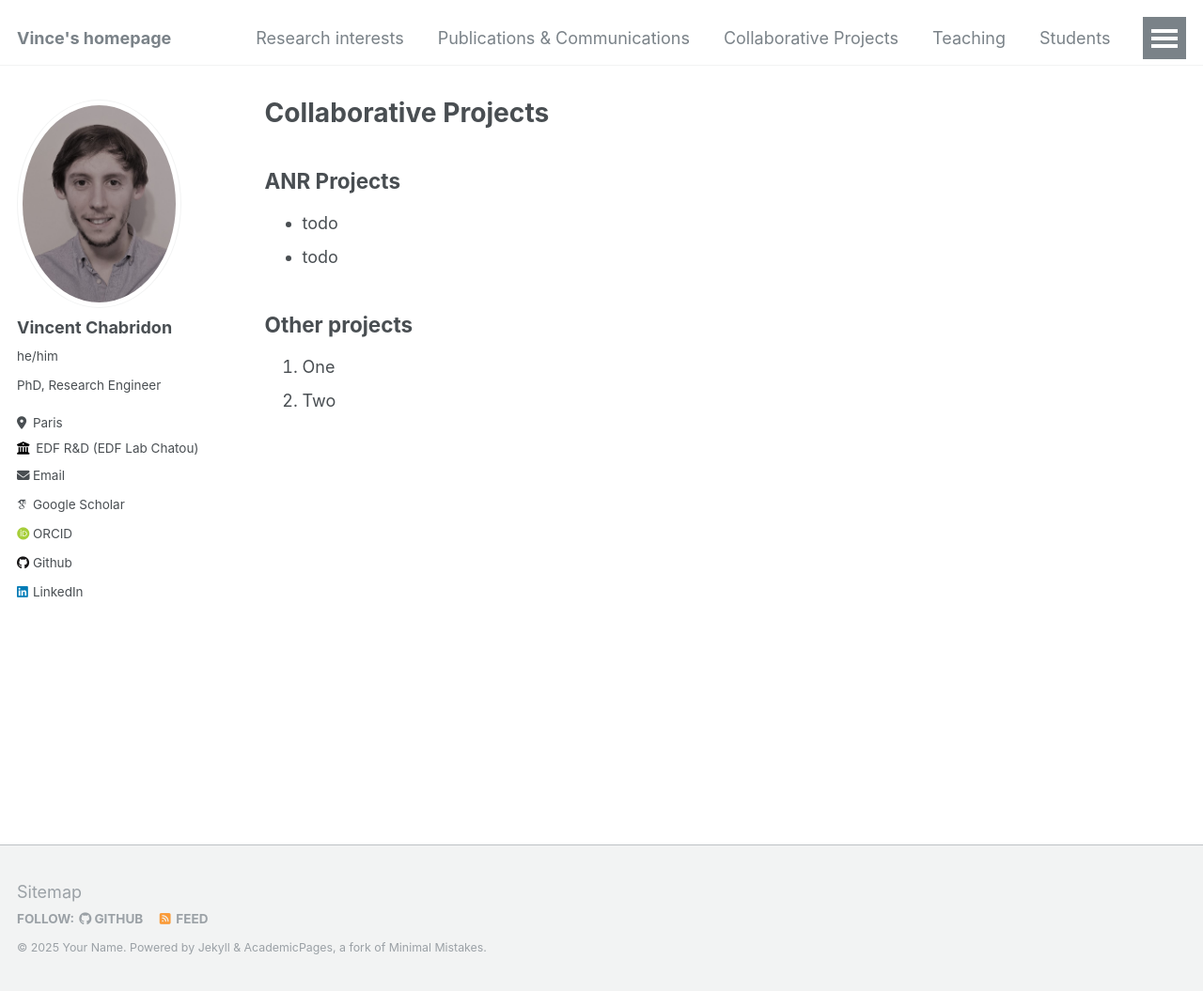
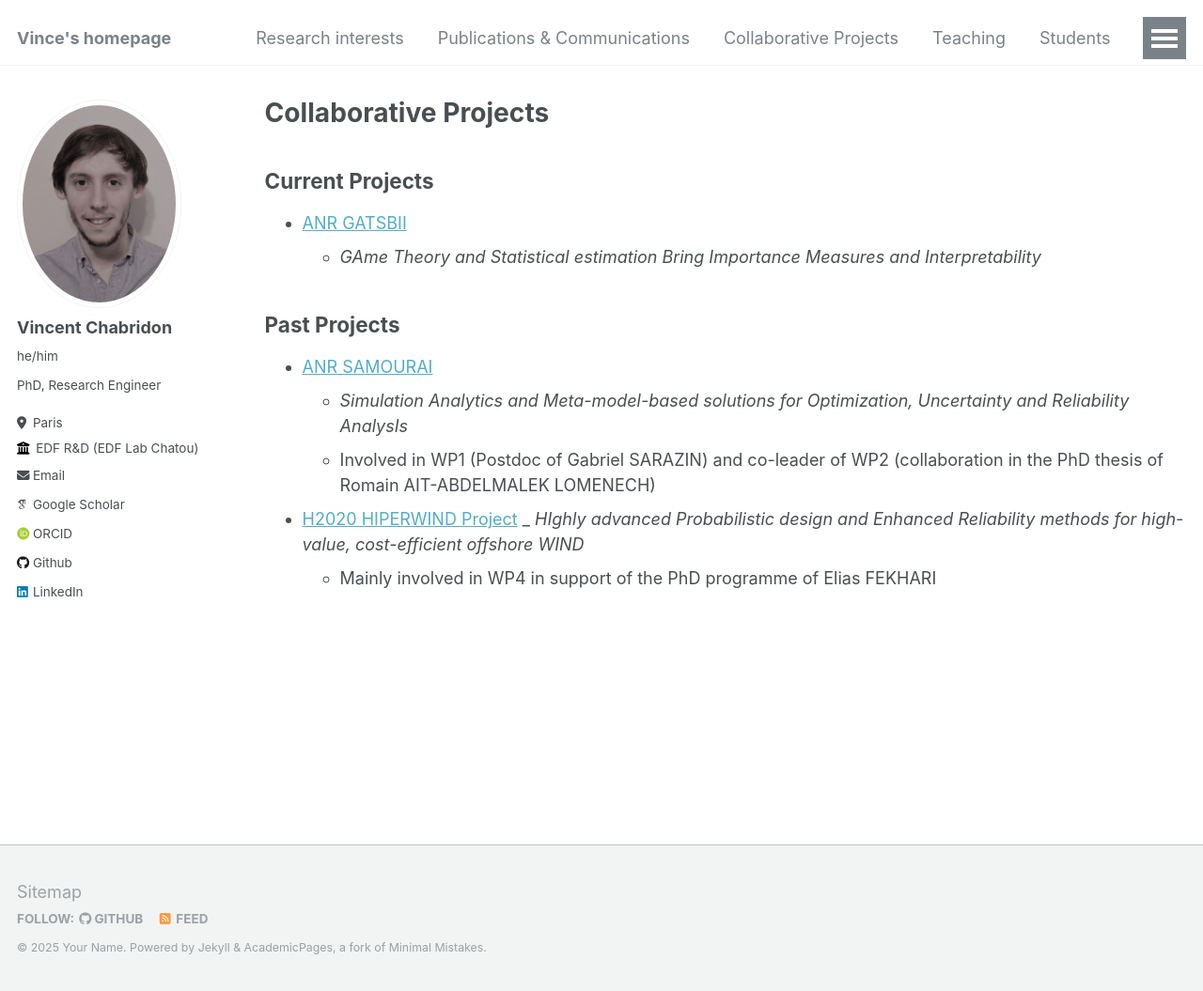
Before and after one commit to vchabri/vchabri.github.io, a Jekyll site: the page built from _pages/collaborative_projects.md, in a window 1280 px wide and 1055 px high. Shown: the whole window at 94% size. Built offline with Jekyll 4.4.1, drawn with Linux system fonts in a browser that asks for light colours; some web fonts are replaced.

Commit message:
Update collaborative_projects.md

```diff
--- a/_pages/collaborative_projects.md
+++ b/_pages/collaborative_projects.md
@@ -5,12 +5,17 @@ permalink: /collaborative_projects/
 author_profile: true
 ---
 
-## ANR Projects
+## Current Projects
 
-* todo
-* todo
+* [ANR GATSBII](https://uq.math.cnrs.fr/gatsbii)
+  - _GAme Theory and Statistical estimation Bring Importance Measures and Interpretability_
 
-## Other projects
+## Past Projects
 
-1. One
-2. Two
+* [ANR SAMOURAI](https://www.ifpenergiesnouvelles.fr/samourai)
+  - _Simulation Analytics and Meta-model-based solutions for Optimization, Uncertainty and Reliability AnalysIs_
+  - Involved in WP1 (Postdoc of Gabriel SARAZIN) and co-leader of WP2 (collaboration in the PhD thesis of Romain AIT-ABDELMALEK LOMENECH)
+
+* [H2020 HIPERWIND Project](https://www.hiperwind.eu/)
+  _ _HIghly advanced Probabilistic design and Enhanced Reliability methods for high-value, cost-efficient offshore WIND_
+  - Mainly involved in WP4 in support of the PhD programme of Elias FEKHARI
```
